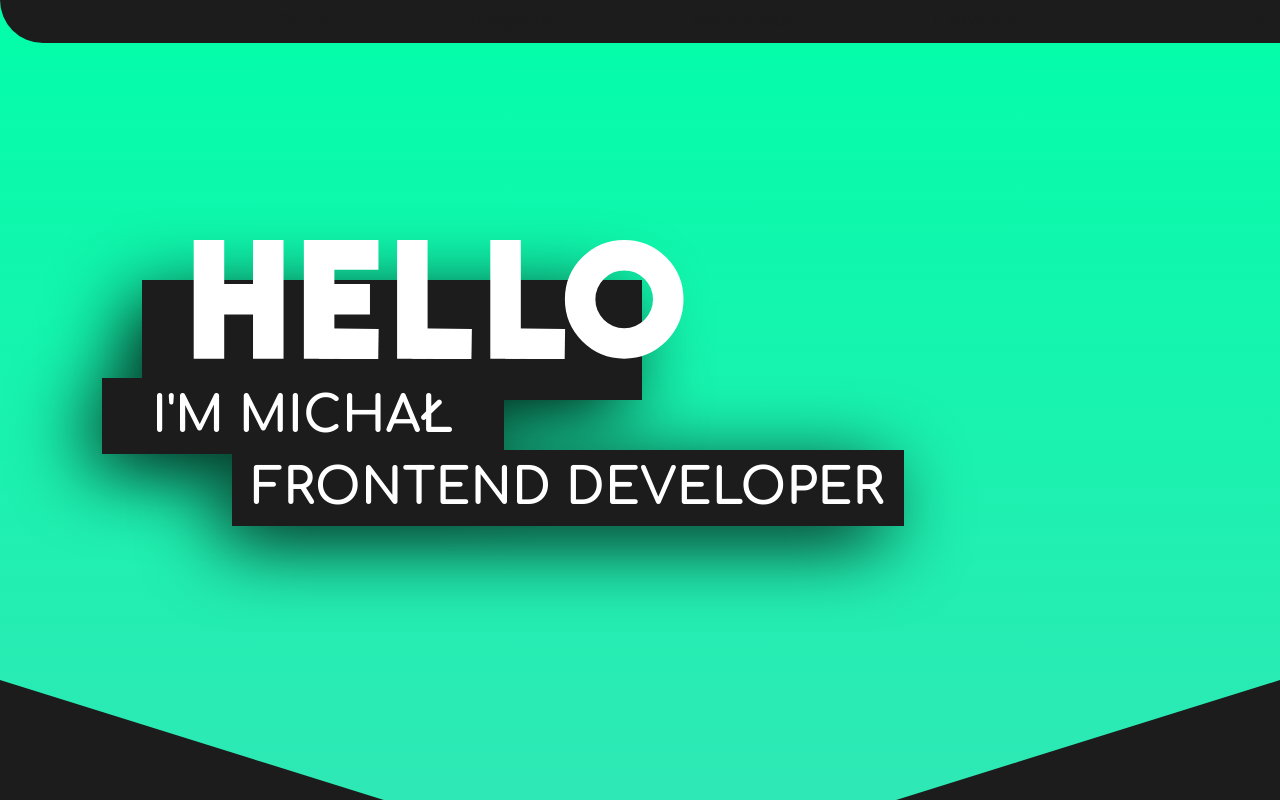
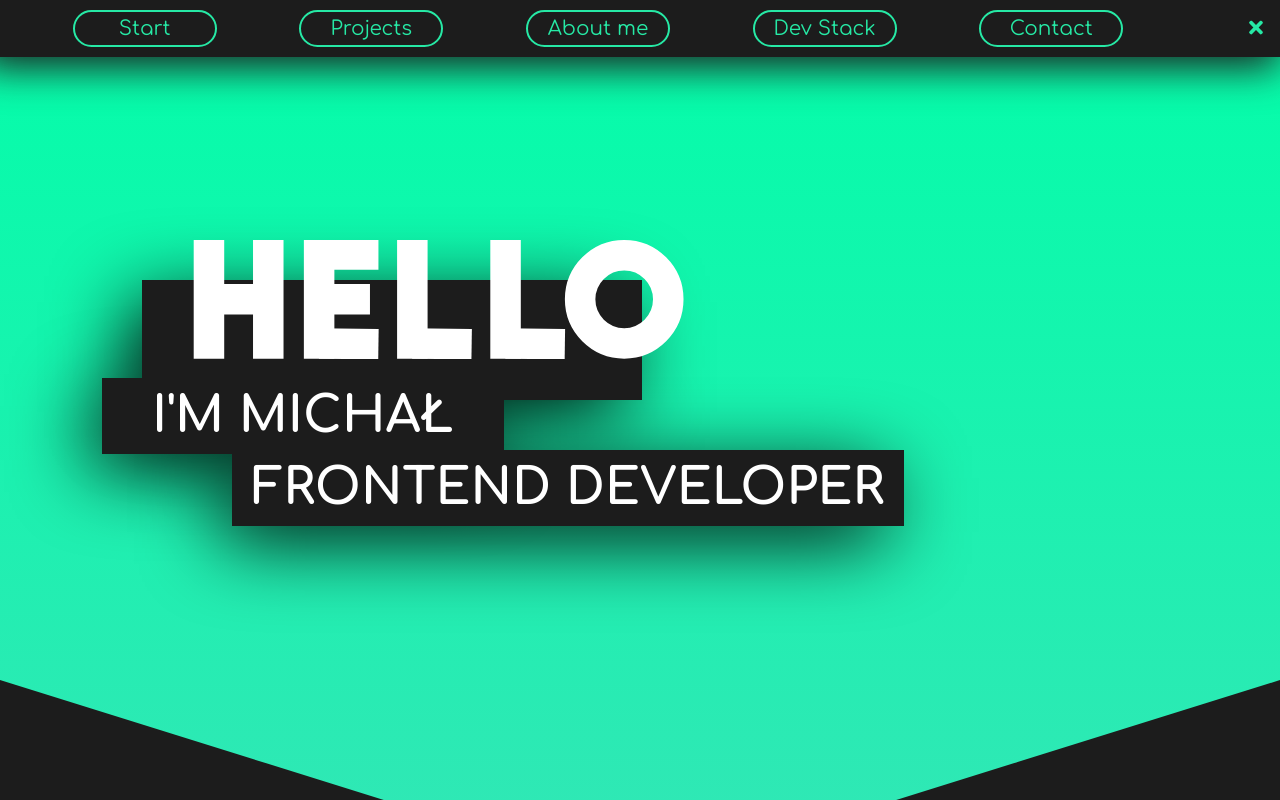
Before and after one commit to zendranm/portfolio-app, a React (Create React App) app: page / in a window 1280 px wide. Both pictures are taken after a click on the element 1246 px from the left and 36 px from the top of the page. Shown: the top 800 px of the page. Built offline with nearby package versions, Linux system fonts and the light colour scheme.

Commit message:
Navbar redesigned

```diff
--- a/src/components/NavBar.jsx
+++ b/src/components/NavBar.jsx
@@ -10,6 +10,7 @@ const NavBar = (props) => {
         <div className="NavOption">Start</div>
         <div className="NavOption">Projects</div>
         <div className="NavOption">About me</div>
+        <div className="NavOption">Dev Stack</div>
         <div className="NavOption">Contact</div>
       </div>
       <div className="RightSide">
--- a/src/components/NavButton.jsx
+++ b/src/components/NavButton.jsx
@@ -6,7 +6,9 @@ import { faBars } from "@fortawesome/free-solid-svg-icons";
 const NavButton = (props) => {
   return (
     <div className="NavButton" onClick={props.onClick}>
-      <FontAwesomeIcon icon={faBars} />
+      <div className="icon">
+        <FontAwesomeIcon icon={faBars} />
+      </div>
     </div>
   );
 };
--- a/src/styles/NavBar.scss
+++ b/src/styles/NavBar.scss
@@ -1,35 +1,28 @@
 @import "variables";
 
 .NavBar {
-  background-color: $primary-color;
-  color: $font-color-2;
+  background-color: $secondary-color;
+  color: $primary-color;
   font-size: 20px;
   display: flex;
   flex-direction: row;
   flex-wrap: nowrap;
   justify-content: space-between;
   animation: 0.2s slide-left 0s forwards;
-  transform: translateX(300%);
+  transform: translateY(-100%);
   position: fixed;
   z-index: 9999;
 }
 
 .LeftSide {
-  width: 90%;
   display: flex;
   flex-wrap: nowrap;
 }
 
 .RightSide {
-  width: 10%;
-}
-
-.CloseButton {
-  float: right;
-}
-
-.CloseButton:hover {
-  cursor: pointer;
+  .CloseButton:hover {
+    cursor: pointer;
+  }
 }
 
 @media (min-width: 320px) {
@@ -41,10 +34,19 @@
   }
 
   .LeftSide {
+    width: 90%;
     flex-direction: column;
     justify-content: flex-start;
     align-items: center;
     padding-left: 10%;
+  }
+
+  .RightSide {
+    width: 10%;
+
+    .CloseButton:hover {
+      cursor: pointer;
+    }
   }
 
   .NavOption {
@@ -56,10 +58,10 @@
   .NavBar {
     padding: 10px;
     height: auto;
-    border-radius: 0 0 0 100px;
-    width: calc(100% - 20px);
+    width: 100%;
     top: 0;
     right: 0;
+    filter: drop-shadow(0px 10px 20px $secondary-color);
   }
 
   .NavBar:hover {
@@ -67,17 +69,38 @@
   }
 
   .LeftSide {
+    width: 95%;
     flex-direction: row;
     justify-content: space-evenly;
+    padding-left: 0;
+  }
+
+  .RightSide {
+    width: 5%;
+    position: relative;
+
+    .CloseButton {
+      position: absolute;
+      top: 50%;
+      right: 0;
+      transform: translate(-50%, -50%);
+    }
   }
 
   .NavOption {
-    padding-top: 0px;
+    width: 140px;
+    padding-top: 5px;
+    padding-bottom: 5px;
+    text-align: center;
+    border-radius: 50px;
+    border: 2px solid;
+    border-color: $primary-color;
+    color: $primary-color;
   }
 }
 
 @keyframes slide-left {
   to {
-    transform: translateX(0);
+    transform: translateY(0);
   }
 }
--- a/src/styles/NavButton.scss
+++ b/src/styles/NavButton.scss
@@ -2,17 +2,25 @@
 
 .NavButton {
   color: $font-color-2;
-  font-size: 30px;
-  padding: 20px;
-  width: fit-content;
-  height: fit-content;
+  background-color: $primary-color;
+  border-radius: 50%;
+  font-size: 25px;
+  padding: 10px;
+  margin: 10px;
+  width: 25px;
+  height: 25px;
   position: fixed;
   z-index: 9999;
   top: 0;
   right: 0;
+  filter: drop-shadow(0px 10px 10px $secondary-color);
+
+  .icon {
+    width: fit-content;
+    margin: 0 auto;
+  }
 }
 
 .NavButton:hover {
   cursor: pointer;
-  background-color: $secondary-color;
 }
```
